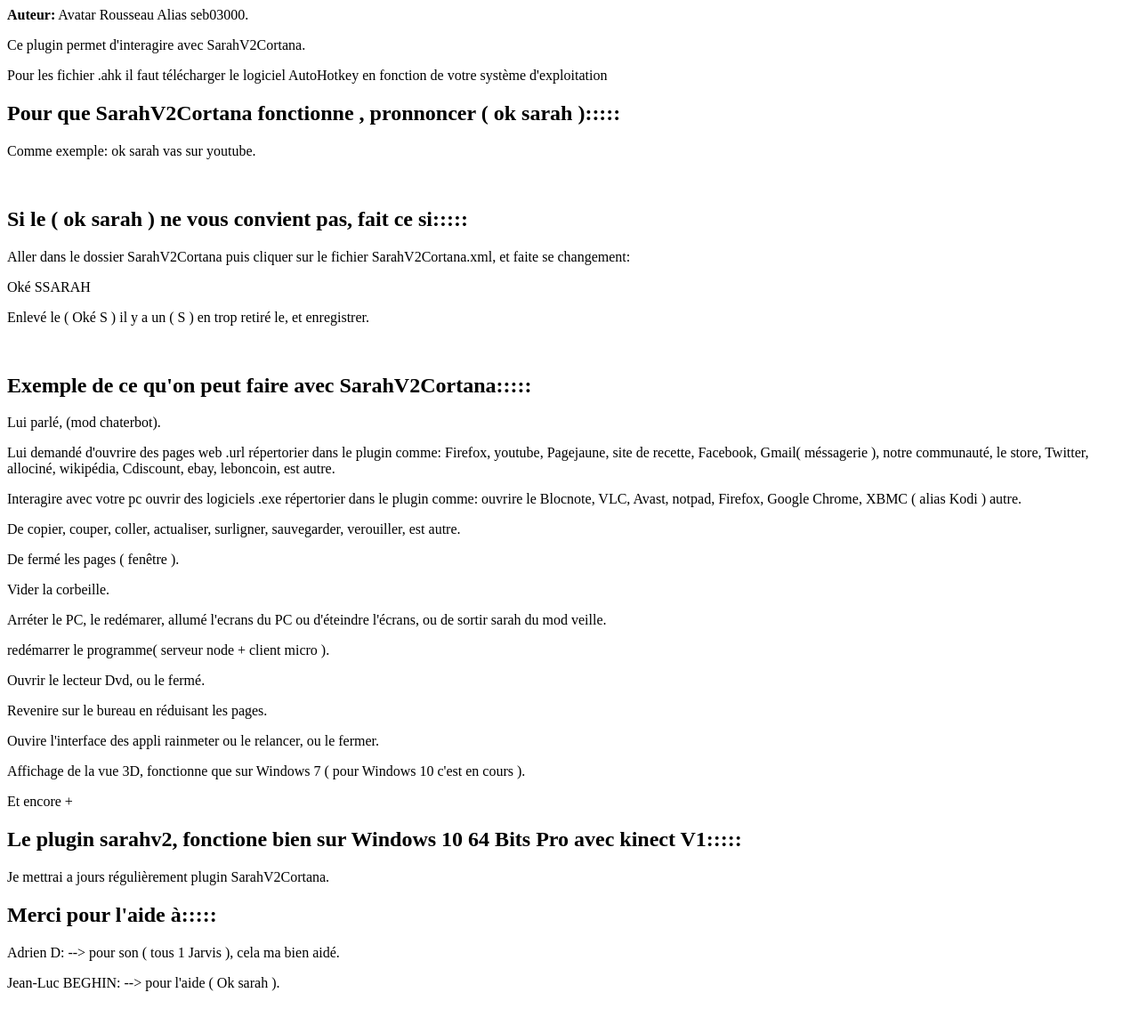
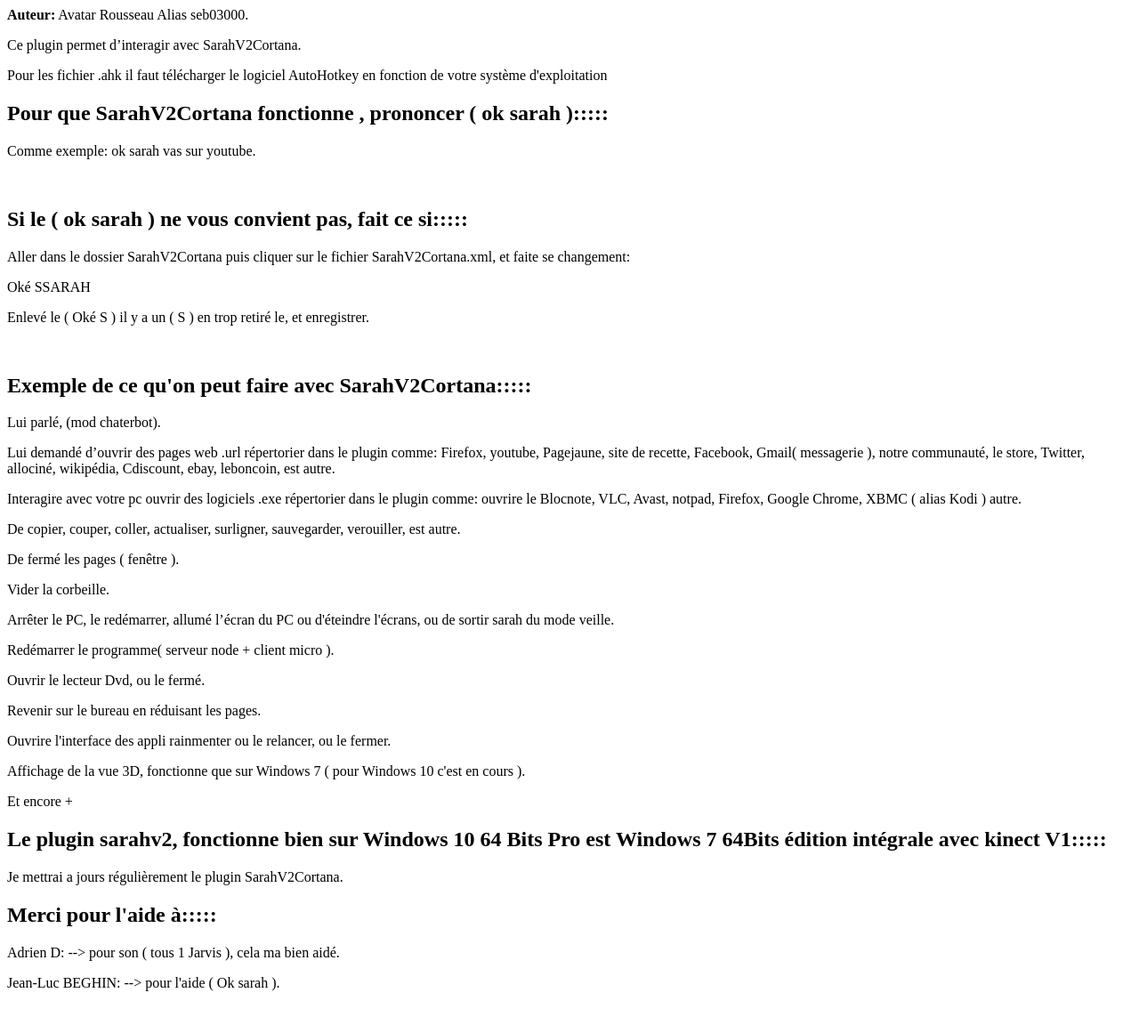
Before and after one commit to DarkBest71/SarahV2Cortana, a plain HTML site: page SarahV2Cortana/index.html in a window 1280 px wide. Shown: the whole page at 89% size. Drawn offline with Linux system fonts and the light colour scheme.

Commit message:
Update index.html

```diff
--- a/SarahV2Cortana/index.html
+++ b/SarahV2Cortana/index.html
@@ -5,10 +5,10 @@
 
 <p><b>Auteur:</b> Avatar Rousseau Alias seb03000.
 
-<p>Ce plugin permet d'interagire avec SarahV2Cortana.<br>
+<p>Ce plugin permet d’interagir avec SarahV2Cortana.<br>
 <p>Pour les fichier .ahk il faut télécharger le logiciel AutoHotkey en fonction de votre système d'exploitation<br>
 
-<h2>Pour que SarahV2Cortana fonctionne , pronnoncer ( ok sarah ):::::</h2>
+<h2>Pour que SarahV2Cortana fonctionne , prononcer ( ok sarah ):::::</h2>
 <p>Comme exemple: ok sarah vas sur youtube.<br>
 
 <p><br>
@@ -22,11 +22,9 @@
 
 <p>Lui parlé, (mod chaterbot).<br>
 
-<p>Lui demandé d'ouvrire des pages web .url répertorier dans le plugin comme:
-Firefox, youtube, Pagejaune, site de recette, Facebook, Gmail( méssagerie ), notre communauté, le store, Twitter, allociné, wikipédia, Cdiscount, ebay, leboncoin, est autre.<br>
+<p>Lui demandé d’ouvrir des pages web .url répertorier dans le plugin comme: Firefox, youtube, Pagejaune, site de recette, Facebook, Gmail( messagerie ), notre communauté, le store, Twitter, allociné, wikipédia, Cdiscount, ebay, leboncoin, est autre.<br>
 
-<p>Interagire avec votre pc ouvrir des logiciels .exe répertorier dans le plugin comme:
-ouvrire le Blocnote, VLC, Avast, notpad, Firefox, Google Chrome, XBMC ( alias Kodi ) autre.<br>
+<p>Interagire avec votre pc ouvrir des logiciels .exe répertorier dans le plugin comme: ouvrire le Blocnote, VLC, Avast, notpad, Firefox, Google Chrome, XBMC ( alias Kodi ) autre.<br>
 
 <p>De copier, couper, coller, actualiser, surligner, sauvegarder, verouiller, est autre.<br>
 
@@ -34,23 +32,23 @@
 
 <p>Vider la corbeille.<br>
 
-<p>Arréter le PC, le redémarer, allumé l'ecrans du PC ou d'éteindre l'écrans, ou de sortir sarah du mod veille.<br>
+<p>Arrêter le PC, le redémarrer, allumé l’écran du PC ou d'éteindre l'écrans, ou de sortir sarah du mode veille.<br>
 
-<p>redémarrer le programme( serveur node + client micro ).<br>
+<p>Redémarrer le programme( serveur node + client micro ).<br>
 
 <p>Ouvrir le lecteur Dvd, ou le fermé.<br>
 
-<p>Revenire sur le bureau en réduisant les pages.<br>
+<p>Revenir sur le bureau en réduisant les pages.<br>
 
-<p>Ouvire l'interface des appli rainmeter ou le relancer, ou le fermer.<br>
+<p>Ouvrire l'interface des appli rainmenter ou le relancer, ou le fermer.<br>
 
 <p>Affichage de la vue 3D, fonctionne que sur Windows 7 ( pour Windows 10 c'est en cours ).<br>
 
 <p>Et encore +</p>
 
-<h2>Le plugin sarahv2, fonctione bien sur Windows 10 64 Bits Pro avec kinect V1:::::</h2>
+<h2>Le plugin sarahv2, fonctionne bien sur Windows 10 64 Bits Pro est Windows 7 64Bits édition intégrale avec kinect V1:::::</h2>
 
-<p>Je mettrai a jours régulièrement plugin  SarahV2Cortana.</p>
+<p>Je mettrai a jours régulièrement le plugin SarahV2Cortana.</p>
 
 <h2>Merci pour l'aide à:::::</h2>
 <p>Adrien D: --> pour son ( tous 1 Jarvis ), cela ma bien aidé.<br>
```
